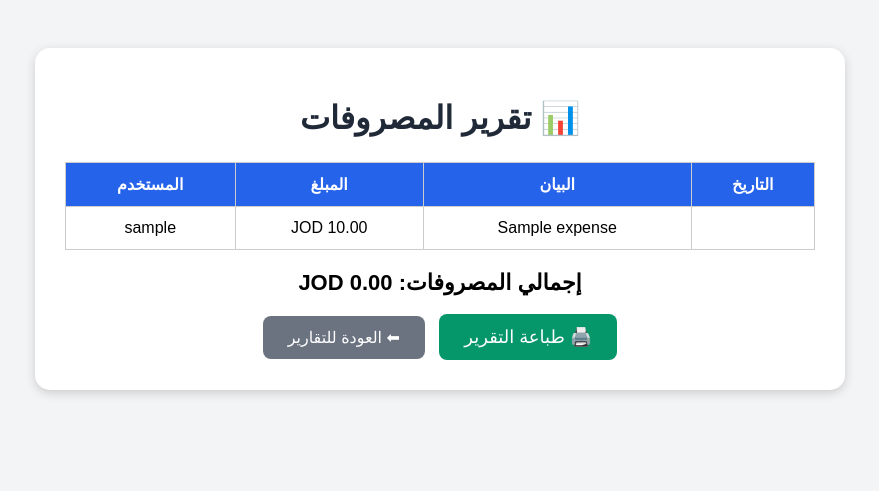
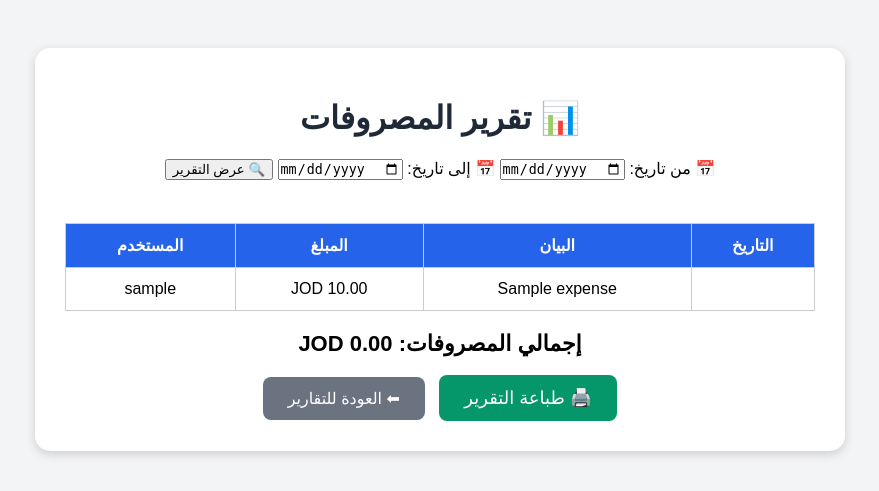
Before and after one commit to bkawash-ops/grecory_web, a Flask app: template templates/expense_report.html in a window 1280 px wide. Shown: the top 491 px of the page, without its empty margins (200-1079 px from the left). Run offline with Flask 3, Linux system fonts and the light colour scheme; the template is opened without the code that fills it: most values are stand-ins (such as "Sample title", 1, 10 or a date in 2020); some libraries are stand-ins or nearby versions.

Commit message:
Update expense_report.html

```diff
--- a/templates/expense_report.html
+++ b/templates/expense_report.html
@@ -134,7 +134,29 @@ td,th{
 <h1>
 📊 تقرير المصروفات
 </h1>
+<form method="POST">
 
+    <label>
+        📅 من تاريخ:
+    </label>
+
+    <input type="date" name="from_date">
+
+
+    <label>
+        📅 إلى تاريخ:
+    </label>
+
+    <input type="date" name="to_date">
+
+
+    <button type="submit">
+        🔍 عرض التقرير
+    </button>
+
+</form>
+
+<br>
 
 <table>
 
```
